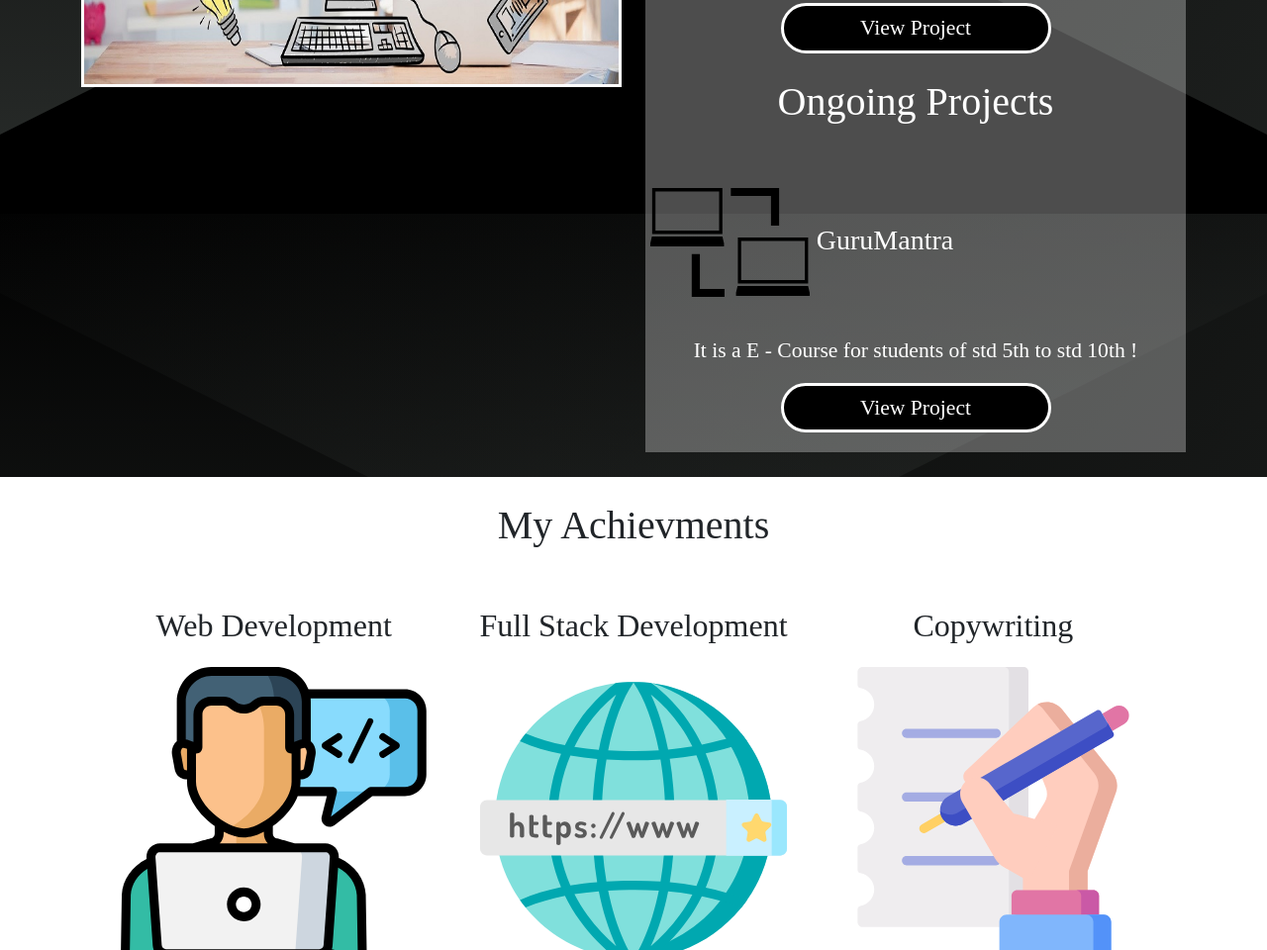
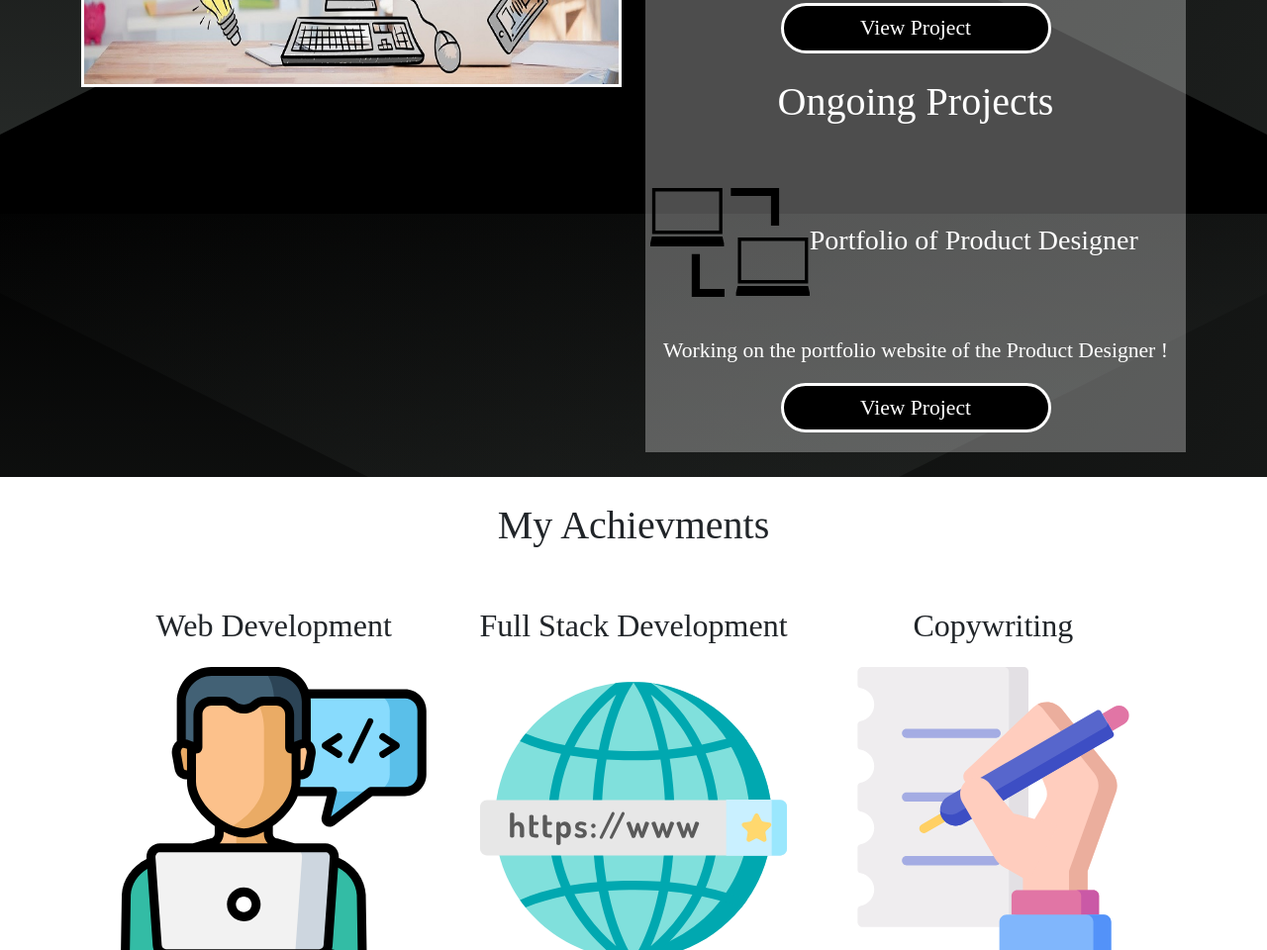
Before and after one commit to d-prathamesh/MyPortfolio, a plain HTML site: page index.html in a window 1280 px wide. Shown: the part 1990-2950 px from the top of the page at 99% size. Drawn offline with nearby package versions, Linux system fonts and the light colour scheme.

Commit message:
Update index.html

```diff
--- a/index.html
+++ b/index.html
@@ -158,9 +158,9 @@
           It is descriptive Website for the services providers</p>
           <button class="btn" onclick="location.href = 'http://www.sgservices.in/'">View Project</button>
           <h1 class="sec3-head">Ongoing Projects</h1>
-          <h3 class="sec-heading"><img src="img.svg" class="img-fluid img-responsive" width="30%"> GuruMantra</h3>
-          <p style="color: white; font-size: larger;">It is a E - Course for students of std 5th to std 10th !</p>
-          <button class="btn">View Project</button>
+          <h3 class="sec-heading"><img src="img.svg" class="img-fluid img-responsive" width="30%">Portfolio of Product Designer</h3>
+          <p style="color: white; font-size: larger;">Working on the portfolio website of the Product Designer !</p>
+          <button class="btn" onclick="location.href = 'http://www.shushant0657.in/'">View Project</button>
       </center>
     </div>
       </div>
```
